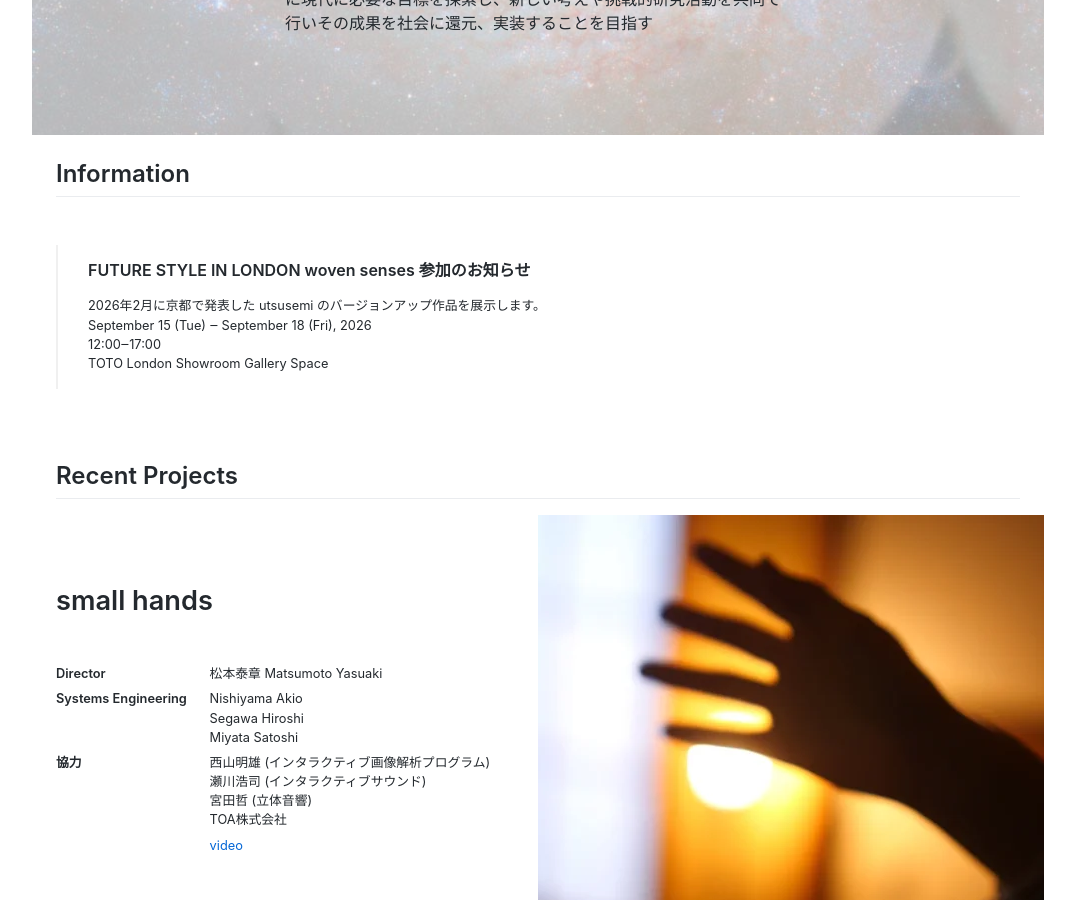
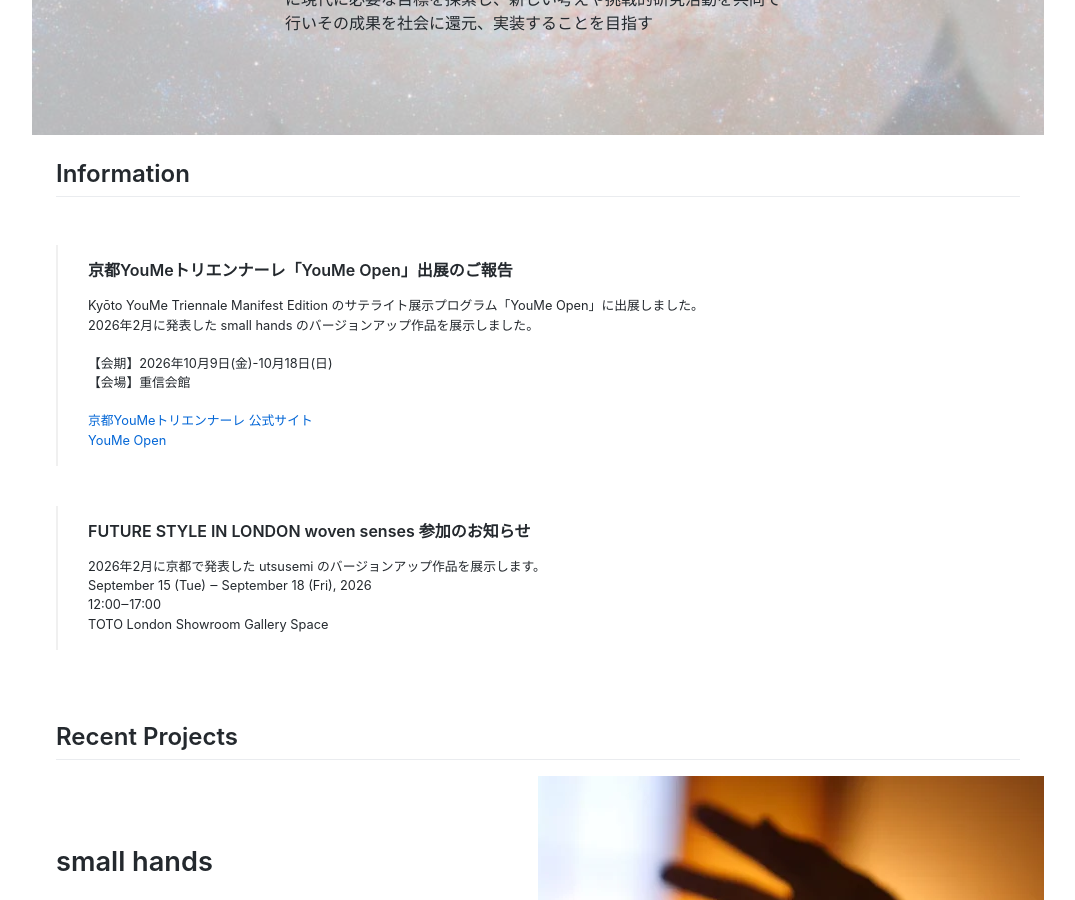
Before and after one commit to natural-intelligence-research/natural-intelligence-research.github.io, a Jekyll site: the page built from index.html, in a window 1280 px wide and 900 px high, scrolled down 460 px. Shown: the whole window, without its empty margins (102-1177 px from the left). Built offline with Jekyll 4.4.1, drawn with Linux system fonts in a browser that asks for light colours; comment, search, counter and statistics services are not loaded.

Commit message:
add youme open exhibition report

```diff
--- a/_data/information.yml
+++ b/_data/information.yml
@@ -1,3 +1,14 @@
+- title: 京都YouMeトリエンナーレ「YouMe Open」出展のご報告
+  done: false
+  detail: |
+    Kyōto YouMe Triennale Manifest Edition のサテライト展示プログラム「YouMe Open」に出展しました。
+    2026年2月に発表した small hands のバージョンアップ作品を展示しました。
+
+    【会期】2026年10月9日(金)-10月18日(日)
+    【会場】重信会館
+
+    <a href="https://you-me-kyoto.org/ja/">京都YouMeトリエンナーレ 公式サイト</a>
+    <a href="https://you-me-kyoto.org/ja/programme/youmeopen">YouMe Open</a>
 - title: FUTURE STYLE IN LONDON woven senses 参加のお知らせ
   done: false
   detail: |
```
